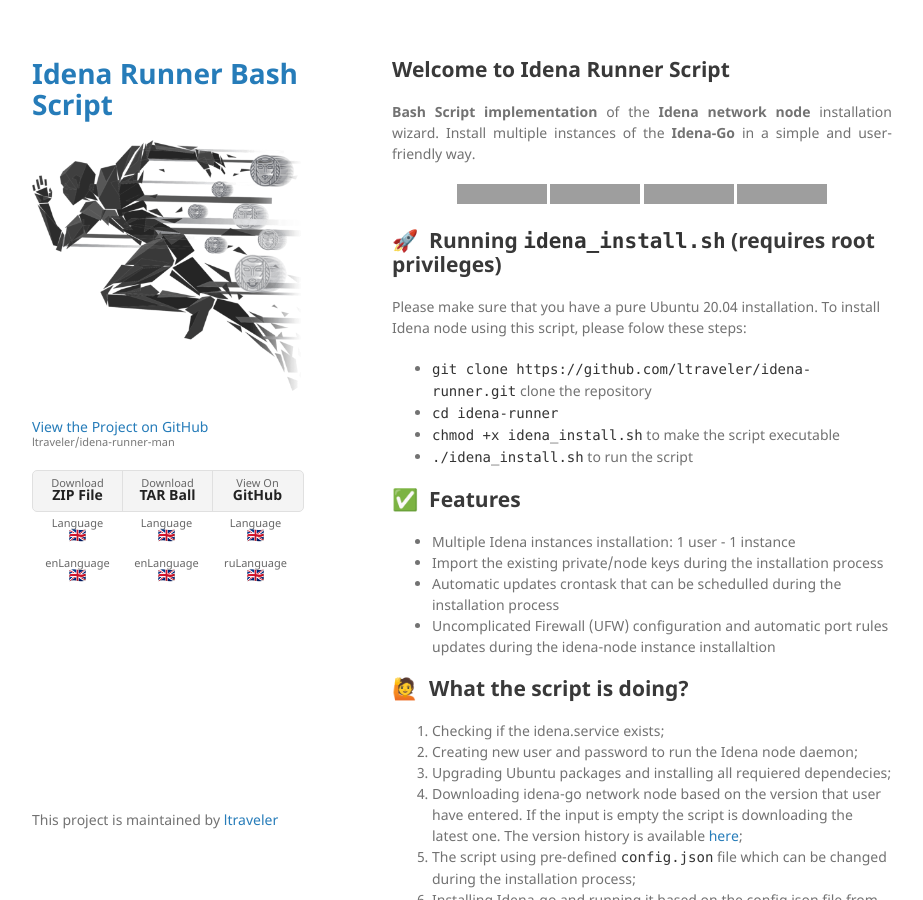
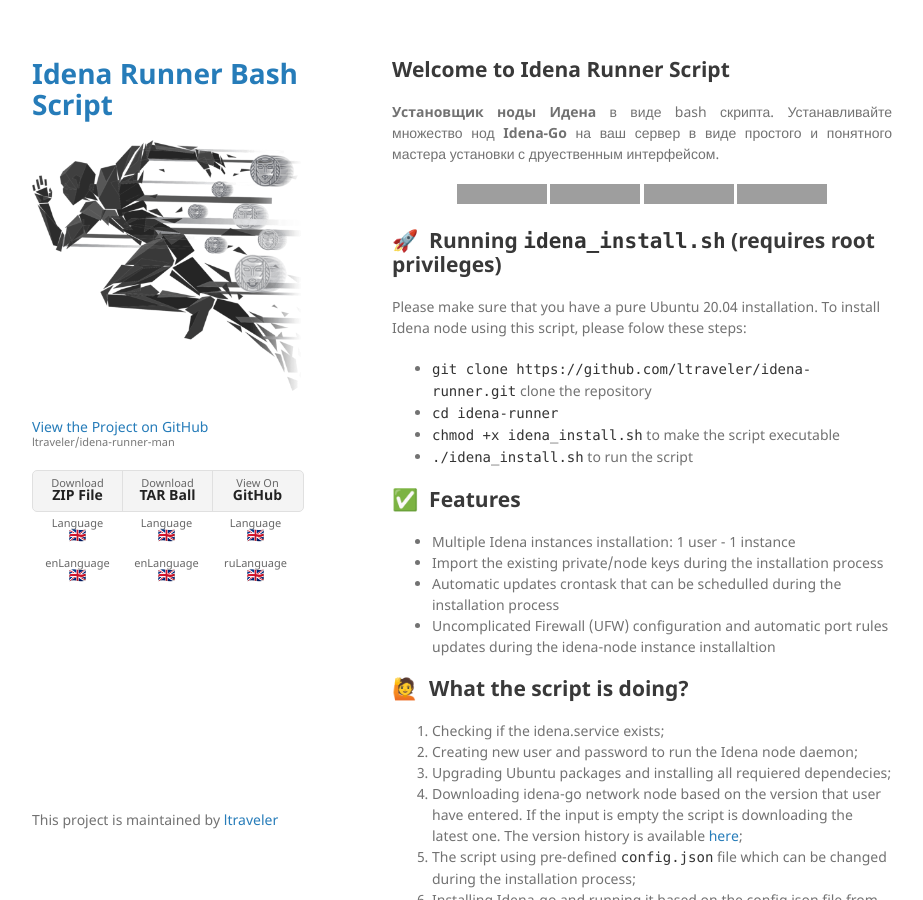
Before and after one commit to ltraveler/idena-runner-man, a Jekyll site: the page built from ru/index.md, in a window 1280 px wide and 900 px high, cut to the strip 0-900 px from the top of the window. Shown: the whole strip, without its empty margins (178-1101 px from the left). Built offline with Jekyll 4.4.1, drawn with Linux system fonts in a browser that asks for light colours; the repository's description, which GitHub fills in, is left out; grey boxes are pictures that could not be loaded.

Commit message:
Update index.md

```diff
--- a/ru/index.md
+++ b/ru/index.md
@@ -8,7 +8,7 @@
 
 ## Welcome to Idena Runner Script
 
-<p align="justify"><b>Bash Script implementation</b> of the <b>Idena network node</b> installation wizard. Install multiple instances of the <b>Idena-Go</b> in a simple and user-friendly way.</p>
+<p align="justify"><b>Установщик ноды Идена</b> в виде bash скрипта. Устанавливайте множество нод <b>Idena-Go</b> на ваш сервер в виде простого и понятного мастера установки с друественным интерфейсом.</p>
 
 <p align="center"><a href="https://github.com/ltraveler/idena-runner/releases/latest" target="_blank"><img src="https://img.shields.io/badge/version-v0.2.2-blue?style=for-the-badge&logo=none" alt="idena runner latest version" /></a>&nbsp;<a href="https://wiki.ubuntu.com/FocalFossa/ReleaseNotes" target="_blank"><img src="https://img.shields.io/badge/Ubuntu-20.04(LTS)+-00ADD8?style=for-the-badge&logo=none" alt="Ubuntu minimum version" /></a>&nbsp;<a href="https://github.com/ltraveler/idena-runner/blob/main/CHANGELOG.md" target="_blank"><img src="https://img.shields.io/badge/Build-Stable-success?style=for-the-badge&logo=none" alt="idena-go latest release" /></a>&nbsp;<a href="https://www.gnu.org/licenses/quick-guide-gplv3.html" target="_blank"><img src="https://img.shields.io/badge/license-GPL3.0-red?style=for-the-badge&logo=none" alt="license" /></a></p>
 
```
